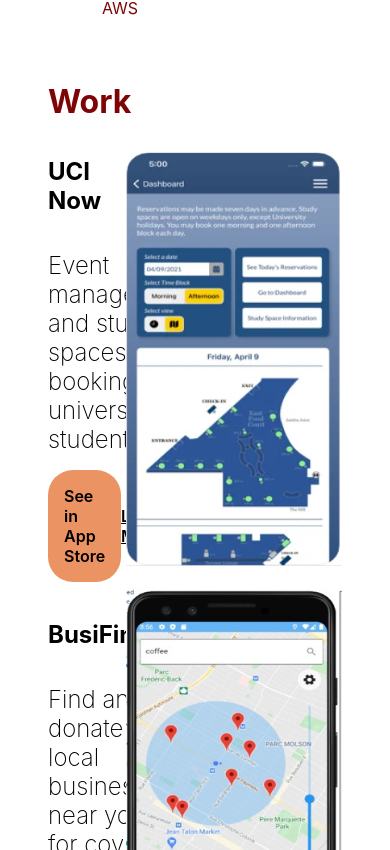
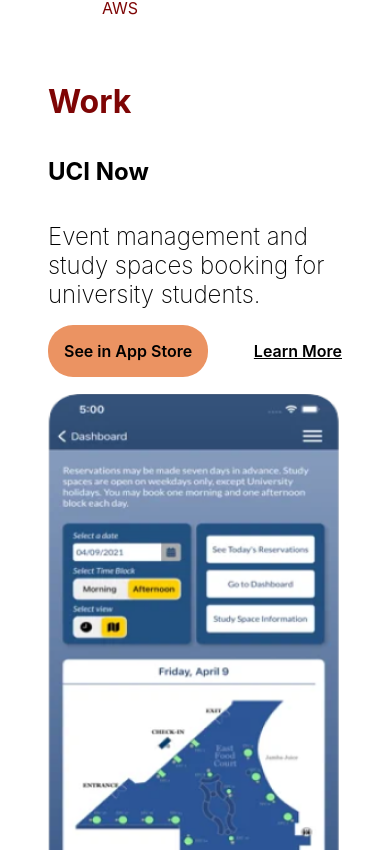
Before and after one commit to me-here/portfolio-site, a Next.js app: page / in a window 390 px wide. Shown: the part 3214-4064 px from the top of the page. Built offline with nearby package versions, Linux system fonts and the light colour scheme.

Commit message:
Responsive work section flex...

```diff
--- a/components/WorkSection.tsx
+++ b/components/WorkSection.tsx
@@ -6,8 +6,9 @@
   Paragraph,
   CenteredFlex,
   RoundedTextLinkStyled,
-  UnderlinedLink
+  UnderlinedLink,
 } from "../styles/global-styled";
+import { ScreenSize } from "../styles/style-constants";
 import Image from "next/image";
 
 interface Link {
@@ -70,12 +71,17 @@
 );
 
 const WorkPiece = (props: IWorkPiece) => (
-  <CenteredFlex column={false} justifyContent="space-around">
-    <CenteredFlex column={true} alignItems="start" style={{width: "20vw"}}>
+  <WorkDisplayStyled column={false} justifyContent="space-around">
+    <CenteredFlex column={true} alignItems="start">
       <h2>{props.title}</h2>
       <Paragraph>{props.subtitle}</Paragraph>
 
-      <CenteredFlex column={false} justifyContent="space-between" alignItems="center" style={{width: "100%"}}>
+      <CenteredFlex
+        column={false}
+        justifyContent="space-between"
+        alignItems="center"
+        style={{ width: "100%" }}
+      >
         {props.link ? (
           <RoundedTextLinkStyled href={props.link.href} background="#EB9362">
             {props.link.title}
@@ -86,8 +92,19 @@
         <UnderlinedLink>Learn More</UnderlinedLink>
       </CenteredFlex>
     </CenteredFlex>
-    <Image src={props.imgSrc} width="366px" height="701px" alt="My logo" />
-  </CenteredFlex>
+
+    <SpacedGroup vertical="1rem">
+      <Image src={props.imgSrc} width="366px" height="701px" alt="My logo" />
+    </SpacedGroup>
+  </WorkDisplayStyled>
 );
 
+const WorkDisplayStyled = styled(CenteredFlex)`
+  flex-direction: column;
+
+  @media only screen and (min-width: ${ScreenSize.medium}) {
+    flex-direction: row;
+  }
+`;
+
 export default WorkSection;
```
